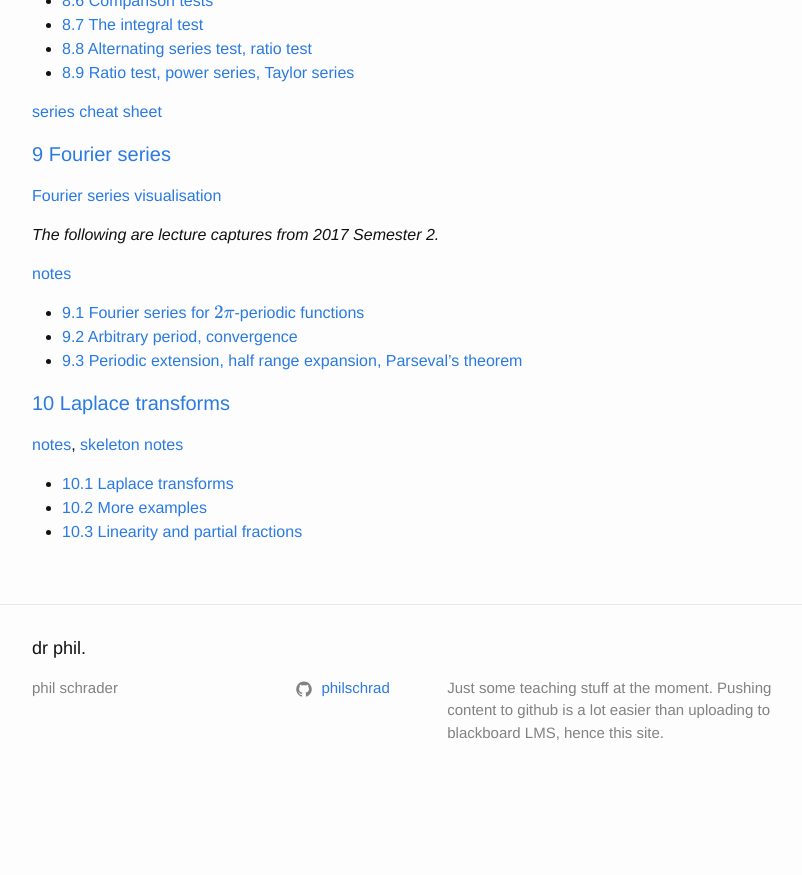
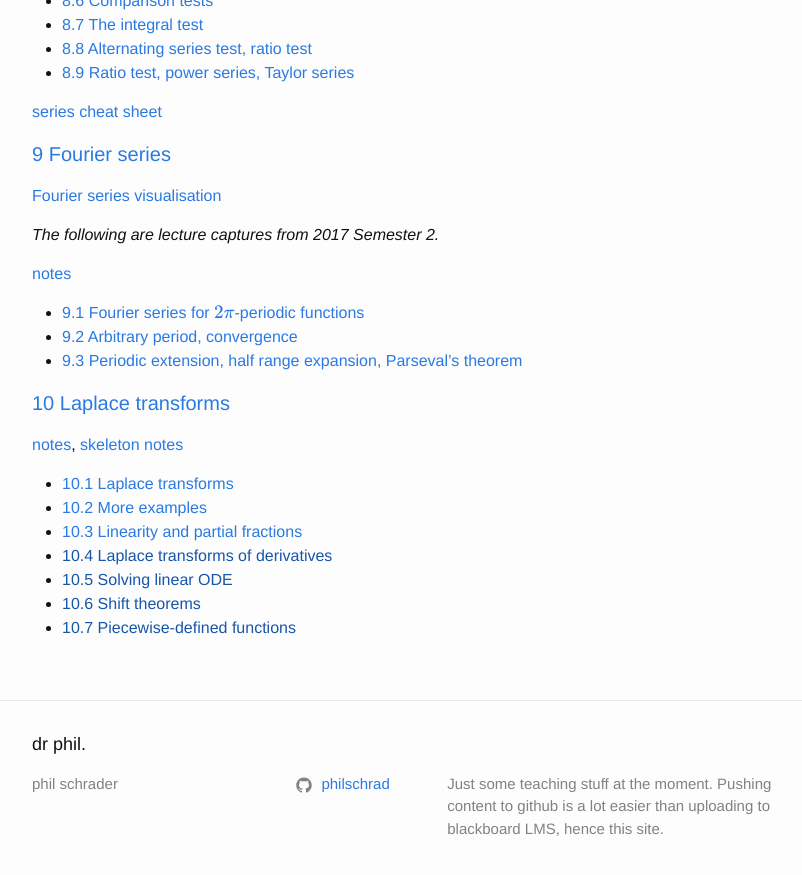
Before and after one commit to philschrad/philschrad.github.io, a Jekyll site: the page built from pages/MATH1012_lectures.md, in a window 1280 px wide and 900 px high, scrolled down 2376 px. Shown: the top 875 px of the window, without its empty margins (238-1040 px from the left). Built offline with Jekyll 4.4.1, drawn with Linux system fonts in a browser that asks for light colours; formulas are drawn with MathJax 3; before the commit the page ends 3180 px from its top, so only the background shows below that.

Commit message:
1012 lecture update

```diff
--- a/pages/MATH1012_lectures.md
+++ b/pages/MATH1012_lectures.md
@@ -135,3 +135,7 @@ MATH1012 *Summer 2017/18*
 * [10.1 Laplace transforms](https://youtu.be/9fgOxJtSRcw)
 * [10.2 More examples](https://youtu.be/HkMPJdl5ykM)
 * [10.3 Linearity and partial fractions](https://youtu.be/wnOG45n_U8E)
+* [10.4 Laplace transforms of derivatives]()
+* [10.5 Solving linear ODE]()
+* [10.6 Shift theorems]()
+* [10.7 Piecewise-defined functions]()
```
Also changed, not shown: pages/MATH1012_unit_plan.md (+1 -1 lines), 2 other files.
